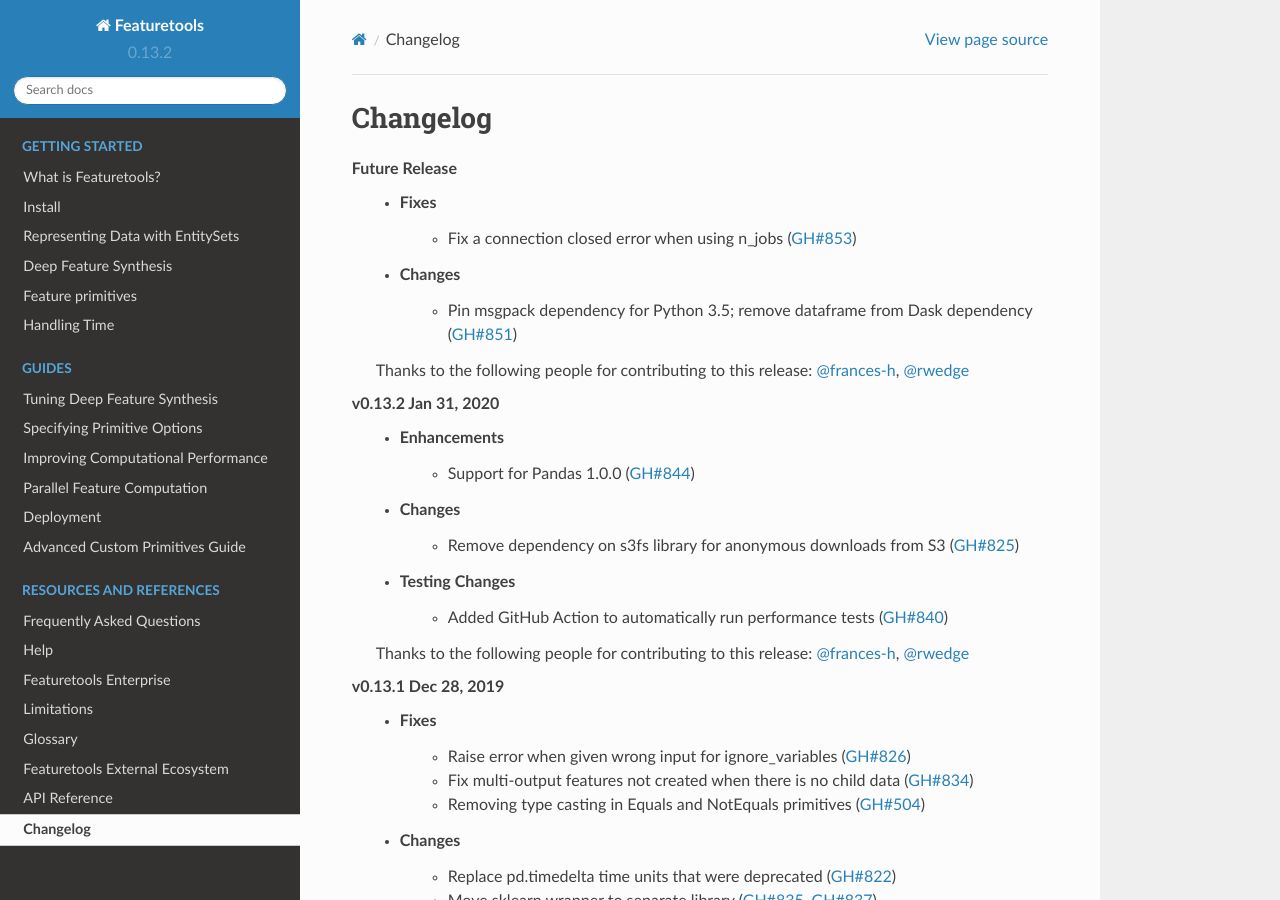
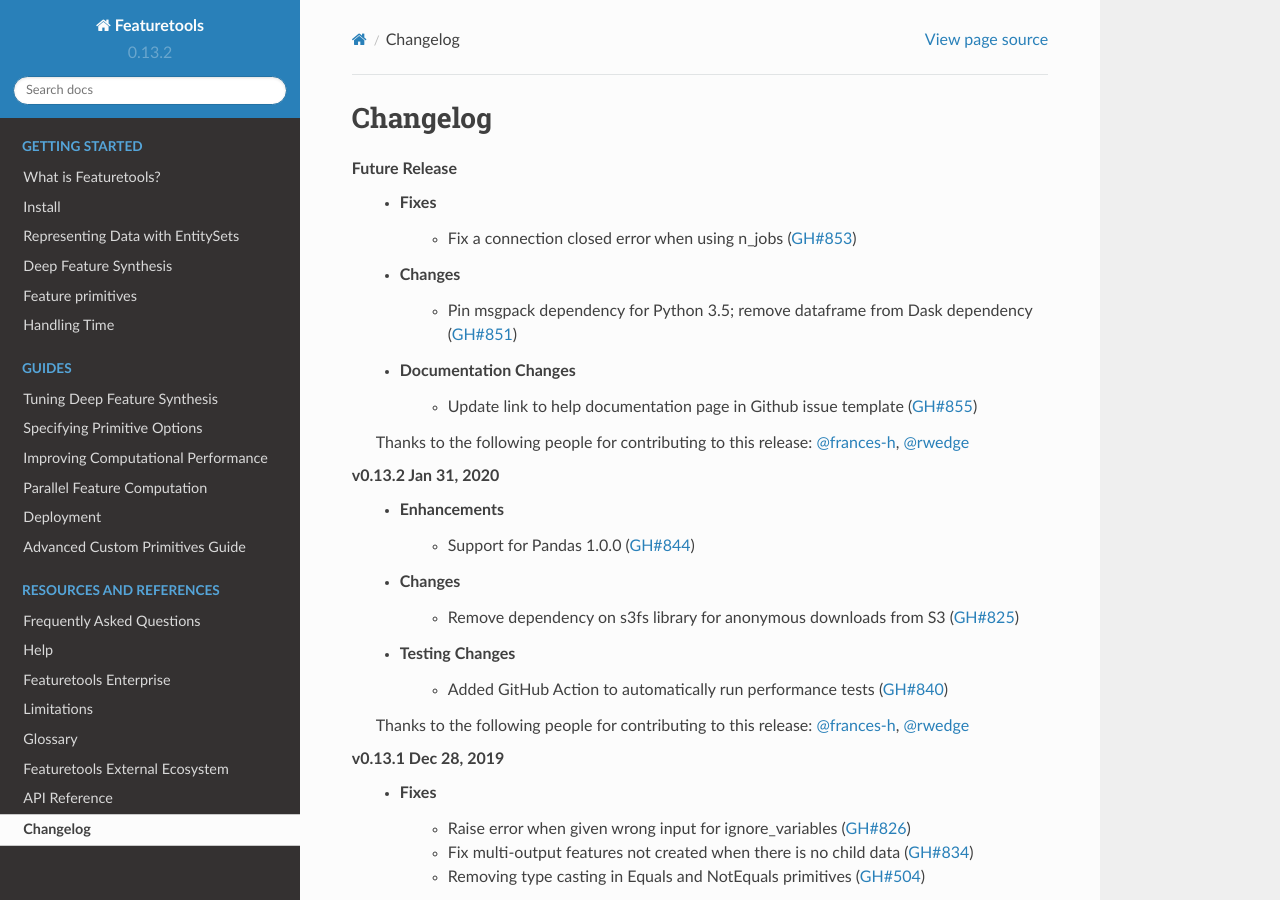
Before and after one commit to alteryx/featuretools, a Sphinx documentation site: the page built from docs/source/changelog.rst, in a window 1280 px wide and 900 px high. Built offline with Sphinx 7.4.7 and the Read the Docs theme 2.0.0, drawn with Linux system fonts in a browser that asks for light colours; pages that are not in the unit, such as notebooks, are missing from menus.

Commit message:
update changelog

```diff
--- a/docs/source/changelog.rst
+++ b/docs/source/changelog.rst
@@ -7,6 +7,8 @@
         * Fix a connection closed error when using n_jobs (:pr:`853`)
     * Changes
         * Pin msgpack dependency for Python 3.5; remove dataframe from Dask dependency (:pr:`851`)
+    * Documentation Changes
+        * Update link to help documentation page in Github issue template (:pr:`855`)
 
     Thanks to the following people for contributing to this release:
     :user:`frances-h`, :user:`rwedge`
```
